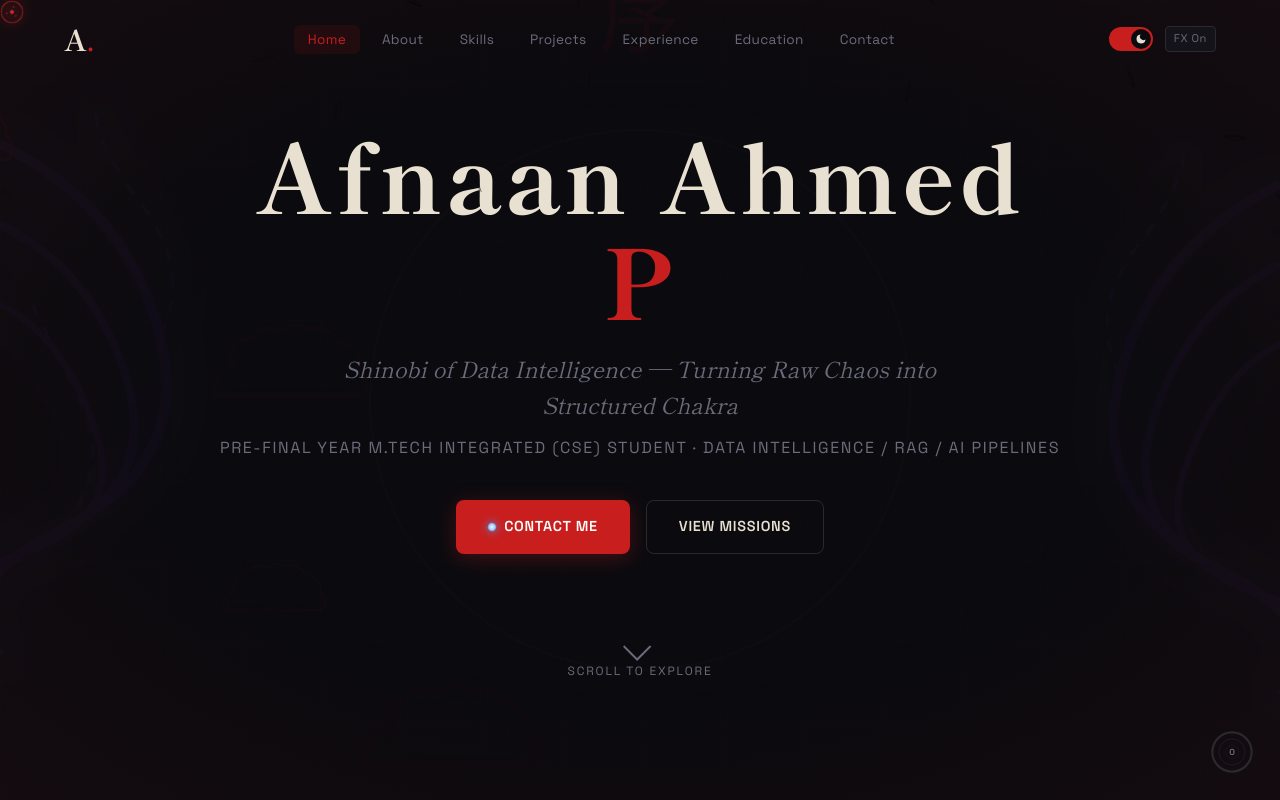
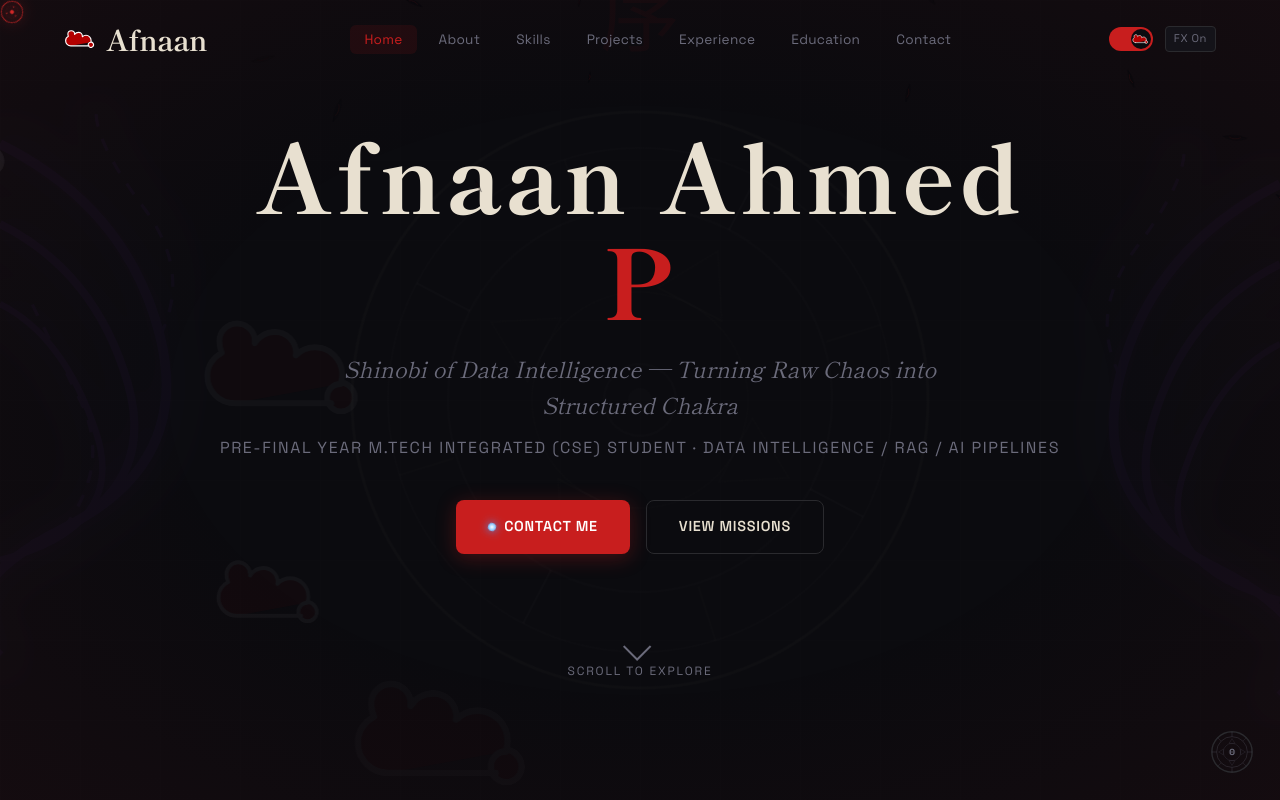
Before and after one commit to 22MIS1157/22MIS1157.github.io, a Next.js app: page / in a window 1280 px wide. Shown: the top 800 px of the page. Built offline with nearby package versions, Linux system fonts and the light colour scheme.

Commit message:
Feature: Integrate official Naruto anime theme assets (Konoha leaf spiral, Akatsuki cloud, Eight Trigrams sealing circle, and messenger hawk)

```diff
--- a/src/components/contact/SummonHawk.tsx
+++ b/src/components/contact/SummonHawk.tsx
@@ -49,6 +49,17 @@ export default function SummonHawk() {
       <div className="contact-layout">
         {/* Contact info */}
         <div className="contact-info contact-animate">
+          <div className="contact-hawk-container mb-6" style={{ display: "flex", justifyContent: "flex-start", opacity: 0.85, marginBottom: "20px" }}>
+            <img
+              src="/svg/hawk.svg"
+              alt="Messenger Hawk"
+              style={{
+                width: "80px",
+                height: "80px",
+                filter: "drop-shadow(0 0 10px var(--theme-accent, #C81E1E))",
+              }}
+            />
+          </div>
           <div className="contact-card">
             <span className="contact-icon">📧</span>
             <a href={`mailto:${resumeData.personal.email}`} className="contact-link">
--- a/src/components/fx/ChakraSeal.tsx
+++ b/src/components/fx/ChakraSeal.tsx
@@ -19,7 +19,7 @@ export default function ChakraSeal() {
     return () => window.removeEventListener("scroll", handleScroll);
   }, [setScrollProgress]);
 
-  const circumference = 2 * Math.PI * 18;
+  const circumference = 2 * Math.PI * 42;
   const dashoffset = circumference - (scrollProgress / 100) * circumference;
 
   return (
@@ -31,49 +31,75 @@ export default function ChakraSeal() {
       aria-valuemin={0}
       aria-valuemax={100}
     >
-      <svg viewBox="0 0 44 44" className="chakra-seal-svg">
+      <svg viewBox="0 0 100 100" className="chakra-seal-svg">
         {/* Background ring */}
         <circle
-          cx="22"
-          cy="22"
-          r="18"
+          cx="50"
+          cy="50"
+          r="42"
           fill="none"
           stroke="var(--theme-border, #2A2A2E)"
-          strokeWidth="2"
+          strokeWidth="3"
         />
         {/* Progress ring */}
         <circle
-          cx="22"
-          cy="22"
-          r="18"
+          cx="50"
+          cy="50"
+          r="42"
           fill="none"
           stroke="url(#kurama-gradient)"
-          strokeWidth="2.5"
+          strokeWidth="4"
           strokeLinecap="round"
           strokeDasharray={circumference}
           strokeDashoffset={dashoffset}
-          transform="rotate(-90 22 22)"
+          transform="rotate(-90 50 50)"
           style={{ transition: "stroke-dashoffset 0.15s ease-out" }}
         />
-        {/* Inner decorative seal */}
-        <circle
-          cx="22"
-          cy="22"
-          r="12"
-          fill="none"
-          stroke="var(--theme-muted, #6B6B7B)"
-          strokeWidth="0.5"
-          opacity="0.3"
-        />
-        <circle
-          cx="22"
-          cy="22"
-          r="6"
-          fill="none"
-          stroke="var(--theme-muted, #6B6B7B)"
-          strokeWidth="0.5"
-          opacity="0.2"
-        />
+
+        {/* Official Eight Trigrams Sealing Formula Detail (glowing inside) */}
+        <g stroke="var(--theme-muted, #6B6B7B)" strokeWidth="0.8" fill="none" opacity="0.45" style={{ transformOrigin: "center" }}>
+          {/* Inner ring */}
+          <circle cx="50" cy="50" r="32" strokeWidth="1.2" />
+          <circle cx="50" cy="50" r="18" />
+
+          {/* 8 radiating lines */}
+          <line x1="50" y1="8" x2="50" y2="18" strokeWidth="1.2" />
+          <line x1="50" y1="82" x2="50" y2="92" strokeWidth="1.2" />
+          <line x1="8" y1="50" x2="18" y2="50" strokeWidth="1.2" />
+          <line x1="82" y1="50" x2="92" y2="50" strokeWidth="1.2" />
+
+          {/* Diagonal lines */}
+          <line x1="20.3" y1="20.3" x2="27" y2="27" />
+          <line x1="79.7" y1="20.3" x2="73" y2="27" />
+          <line x1="20.3" y1="79.7" x2="27" y2="73" />
+          <line x1="79.7" y1="79.7" x2="73" y2="73" />
+
+          {/* Triangles between rings */}
+          <polygon points="50,22 44,32 56,32" strokeWidth="0.8" />
+          <polygon points="78,50 68,44 68,56" strokeWidth="0.8" />
+          <polygon points="50,78 56,68 44,68" strokeWidth="0.8" />
+          <polygon points="22,50 32,56 32,44" strokeWidth="0.8" />
+
+          {/* Center design */}
+          <circle cx="50" cy="50" r="6" strokeWidth="1.2" />
+          <circle cx="50" cy="50" r="2" fill="var(--theme-muted, #6B6B7B)" />
+
+          {/* Outer tick marks */}
+          <g stroke="var(--theme-muted, #6B6B7B)" strokeWidth="0.6" opacity="0.3">
+            <line x1="50" y1="2" x2="50" y2="6" />
+            <line x1="73.7" y1="7.6" x2="72" y2="11" />
+            <line x1="92.4" y1="26.3" x2="89" y2="28" />
+            <line x1="98" y1="50" x2="94" y2="50" />
+            <line x1="92.4" y1="73.7" x2="89" y2="72" />
+            <line x1="73.7" y1="92.4" x2="72" y2="89" />
+            <line x1="50" y1="98" x2="50" y2="94" />
+            <line x1="26.3" y1="92.4" x2="28" y2="89" />
+            <line x1="7.6" y1="73.7" x2="11" y2="72" />
+            <line x1="2" y1="50" x2="6" y2="50" />
+            <line x1="7.6" y1="26.3" x2="11" y2="28" />
+            <line x1="26.3" y1="7.6" x2="28" y2="11" />
+          </g>
+        </g>
         {/* Gradient definition */}
         <defs>
           <linearGradient id="kurama-gradient" x1="0%" y1="0%" x2="100%" y2="100%">
--- a/src/components/hero/PrologueHero.tsx
+++ b/src/components/hero/PrologueHero.tsx
@@ -106,11 +106,34 @@ export default function PrologueHero() {
 
       {/* Decorative seal in background */}
       <div className="hero-seal" aria-hidden="true">
-        <svg viewBox="0 0 200 200" className="hero-seal-svg">
-          <circle cx="100" cy="100" r="90" fill="none" stroke="currentColor" strokeWidth="0.5" opacity="0.1" />
-          <circle cx="100" cy="100" r="70" fill="none" stroke="currentColor" strokeWidth="0.3" opacity="0.08" />
-          <circle cx="100" cy="100" r="50" fill="none" stroke="currentColor" strokeWidth="0.3" opacity="0.06" />
-          <circle cx="100" cy="100" r="30" fill="none" stroke="currentColor" strokeWidth="0.3" opacity="0.04" />
+        <svg viewBox="0 0 100 100" className="hero-seal-svg">
+          {/* Inner rings */}
+          <circle cx="50" cy="50" r="48" fill="none" stroke="currentColor" strokeWidth="0.5" opacity="0.12" />
+          <circle cx="50" cy="50" r="42" fill="none" stroke="currentColor" strokeWidth="0.3" opacity="0.08" />
+          <circle cx="50" cy="50" r="32" fill="none" stroke="currentColor" strokeWidth="0.4" opacity="0.08" />
+          <circle cx="50" cy="50" r="18" fill="none" stroke="currentColor" strokeWidth="0.3" opacity="0.06" />
+
+          {/* 8 radiating lines */}
+          <line x1="50" y1="8" x2="50" y2="18" stroke="currentColor" strokeWidth="0.4" opacity="0.1" />
+          <line x1="50" y1="82" x2="50" y2="92" stroke="currentColor" strokeWidth="0.4" opacity="0.1" />
+          <line x1="8" y1="50" x2="18" y2="50" stroke="currentColor" strokeWidth="0.4" opacity="0.1" />
+          <line x1="82" y1="50" x2="92" y2="50" stroke="currentColor" strokeWidth="0.4" opacity="0.1" />
+
+          {/* Diagonal lines */}
+          <line x1="20.3" y1="20.3" x2="27" y2="27" stroke="currentColor" strokeWidth="0.3" opacity="0.08" />
+          <line x1="79.7" y1="20.3" x2="73" y2="27" stroke="currentColor" strokeWidth="0.3" opacity="0.08" />
+          <line x1="20.3" y1="79.7" x2="27" y2="73" stroke="currentColor" strokeWidth="0.3" opacity="0.08" />
+          <line x1="79.7" y1="79.7" x2="73" y2="73" stroke="currentColor" strokeWidth="0.3" opacity="0.08" />
+
+          {/* Triangles between rings */}
+          <polygon points="50,22 44,32 56,32" fill="none" stroke="currentColor" strokeWidth="0.3" opacity="0.06" />
+          <polygon points="78,50 68,44 68,56" fill="none" stroke="currentColor" strokeWidth="0.3" opacity="0.06" />
+          <polygon points="50,78 56,68 44,68" fill="none" stroke="currentColor" strokeWidth="0.3" opacity="0.06" />
+          <polygon points="22,50 32,56 32,44" fill="none" stroke="currentColor" strokeWidth="0.3" opacity="0.06" />
+
+          {/* Center design */}
+          <circle cx="50" cy="50" r="6" fill="none" stroke="currentColor" strokeWidth="0.4" opacity="0.08" />
+          <circle cx="50" cy="50" r="2" fill="currentColor" opacity="0.08" />
         </svg>
       </div>
     </section>
--- a/src/components/nav/Navbar.tsx
+++ b/src/components/nav/Navbar.tsx
@@ -21,6 +21,8 @@ export default function Navbar() {
   const loaderComplete = usePortfolioStore((s) => s.loaderComplete);
   const lowFxMode = usePortfolioStore((s) => s.lowFxMode);
   const setLowFxMode = usePortfolioStore((s) => s.setLowFxMode);
+
+  const themeMode = usePortfolioStore((s) => s.themeMode);
 
   useEffect(() => {
     const handleScroll = () => {
@@ -49,9 +51,28 @@ export default function Navbar() {
   return (
     <nav className={`navbar ${scrolled ? "navbar--scrolled" : ""}`}>
       <div className="navbar-inner">
-        <a href="#prologue" className="navbar-logo">
-          <span className="logo-text">A</span>
-          <span className="logo-dot">.</span>
+        <a href="#prologue" className="navbar-logo" style={{ display: "flex", alignItems: "center", gap: "8px" }}>
+          {themeMode === "konoha" ? (
+            <img
+              src="/svg/leaf-spiral.svg"
+              alt="Konoha"
+              style={{
+                width: "24px",
+                height: "24px",
+                filter: "brightness(0) saturate(100%) invert(20%) sepia(20%) saturate(1000%) hue-rotate(90deg)", // dark green matching leaf theme
+              }}
+            />
+          ) : (
+            <img
+              src="/svg/cloud-pattern.svg"
+              alt="Akatsuki"
+              style={{
+                width: "34px",
+                height: "18px",
+              }}
+            />
+          )}
+          <span className="logo-text">Afnaan</span>
         </a>
 
         {/* Desktop nav */}
--- a/src/components/theme/VillageToggle.tsx
+++ b/src/components/theme/VillageToggle.tsx
@@ -16,14 +16,24 @@ export default function VillageToggle() {
       <div className={`toggle-track ${themeMode === "akatsuki" ? "toggle-track--dark" : ""}`}>
         <div className="toggle-thumb">
           {themeMode === "konoha" ? (
-            <svg viewBox="0 0 24 24" className="toggle-icon" aria-hidden="true">
-              <circle cx="12" cy="12" r="5" fill="currentColor" />
-              <path d="M12 1v2M12 21v2M4.22 4.22l1.42 1.42M18.36 18.36l1.42 1.42M1 12h2M21 12h2M4.22 19.78l1.42-1.42M18.36 5.64l1.42-1.42" stroke="currentColor" strokeWidth="1.5" fill="none" strokeLinecap="round" />
-            </svg>
+            <img
+              src="/svg/leaf-spiral.svg"
+              alt="Konoha"
+              style={{
+                width: "14px",
+                height: "14px",
+                filter: "brightness(0) saturate(100%) invert(20%) sepia(20%) saturate(1000%) hue-rotate(90deg)", // dark green for Konoha mode
+              }}
+            />
           ) : (
-            <svg viewBox="0 0 24 24" className="toggle-icon" aria-hidden="true">
-              <path d="M21 12.79A9 9 0 1111.21 3 7 7 0 0021 12.79z" fill="currentColor" />
-            </svg>
+            <img
+              src="/svg/cloud-pattern.svg"
+              alt="Akatsuki"
+              style={{
+                width: "18px",
+                height: "10px",
+              }}
+            />
           )}
         </div>
       </div>
```
Also changed, not shown: public/svg/cloud-pattern.svg, public/svg/leaf-spiral.svg.
